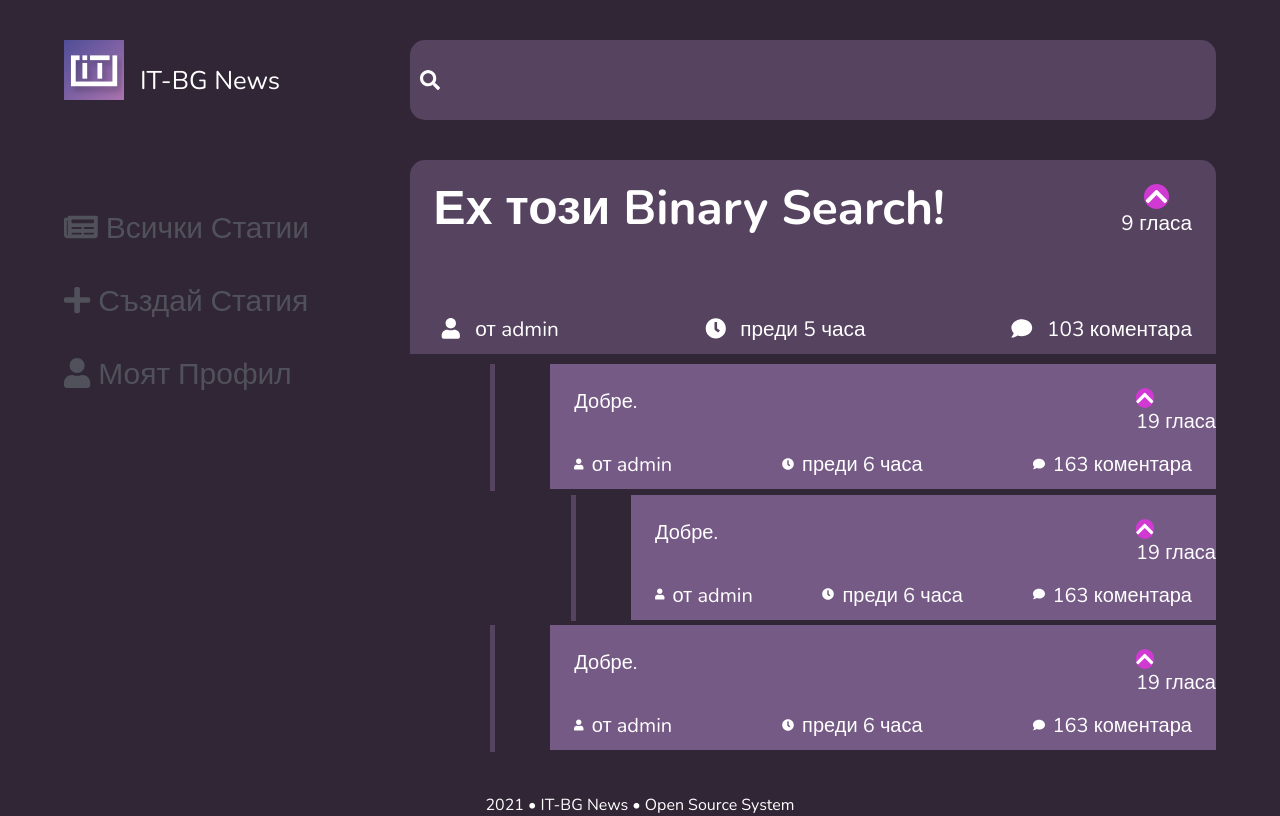
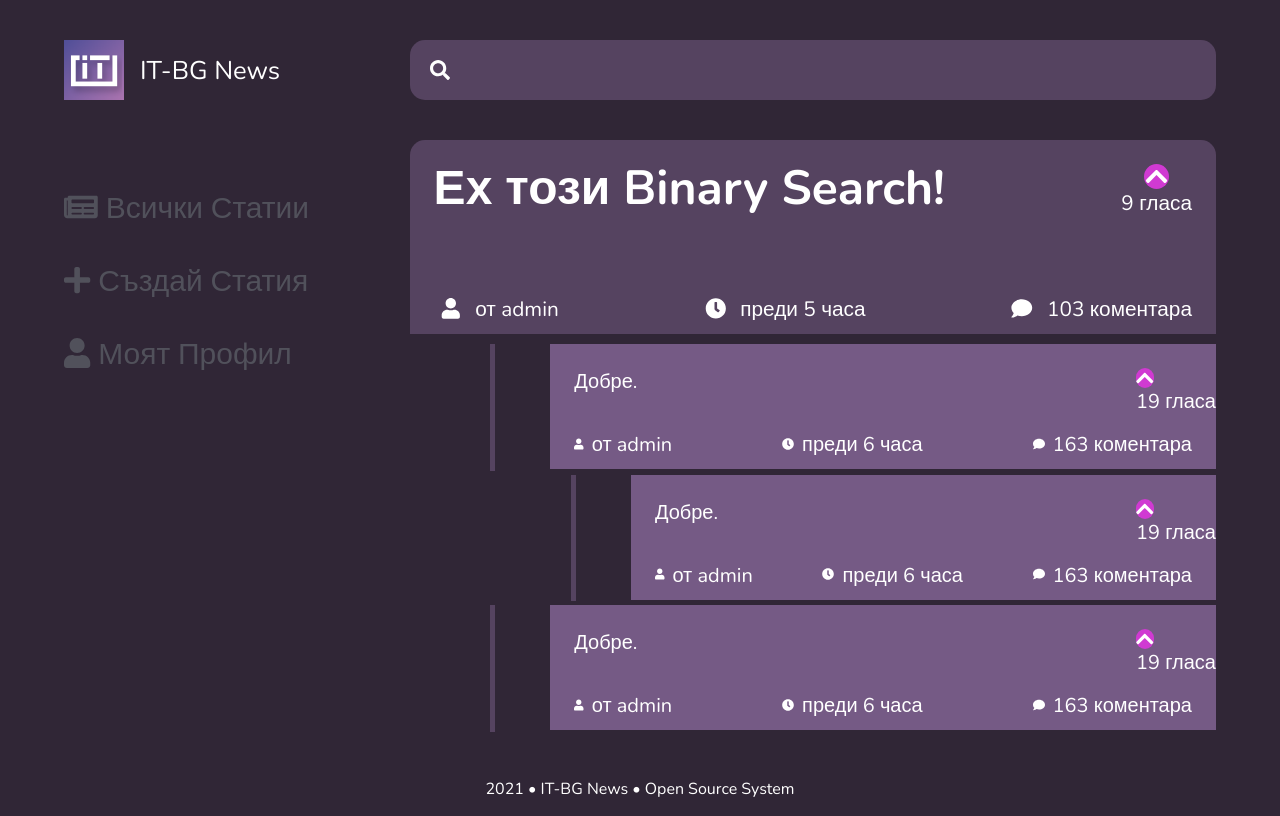
Before and after one commit to kristiyanivanovx/itbgnews, a Next.js app in the folder client/: page /singleArticle in a window 1280 px wide. Built offline with nearby package versions, Linux system fonts and the light colour scheme.

Commit message:
fixed search bar

```diff
--- a/client/styles/Search.module.css
+++ b/client/styles/Search.module.css
@@ -3,9 +3,8 @@
     align-items: center;
     width: 70%;
     border-radius: 15px;
-    padding: 0.5em;
+    padding: 0.5em 1em;
     background: var(--clr-main);
-    height: 80px;
 }
 
 .search__bar__input {
@@ -18,7 +17,7 @@
     border: none;
 }
 
-.search__bar__input:focus{
+.search__bar__input:focus {
     outline: none;
 }
 .search__icon {
```
